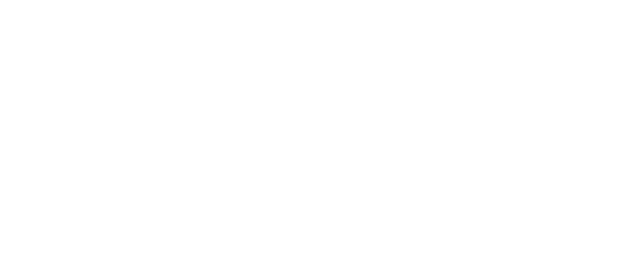
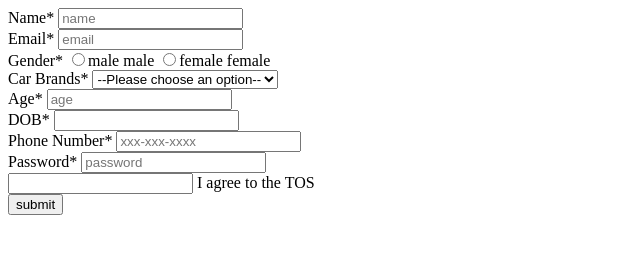
Before and after one commit to acciojob/signup-form-car-mahendrajat1996, a website: page main.html in a window 1280 px wide. Shown: the whole page, without its empty margins (0-640 px from the left). Drawn offline with Linux system fonts and the light colour scheme.

Commit message:
created a submission

```diff
--- a/main.html
+++ b/main.html
@@ -8,6 +8,59 @@
 
 <body>
 	<!-- the entire body must be written by student -->
+	<form method="post">
+     <diV>
+    <label form="name*">Name*</label>
+   <input type="text" name="name*" id="name" placeholder="name" required>
+	 </diV>
+   <div>
+<label form="Email*">Email*</label>
+   <input type="Email**" name="name" id="email*" placeholder="email" required>
+ </div>
+   <div>
+       <label form="Gender*">Gender*</label>
+		<input type ="radio" name="gender*" id="gender_m*" required>male
+	   <lable for ="gender_m">male</lable>
+	   <input type="radio" name="gender*" id="gender_f*" required>female
+	   <lable for="gender_f">female</lable>
+	</div>
+		<div>
+			<lable for="car*"> Car Brands*</lable>
+			<select id="cars"required>
+			<option  value="" disabled selected>--Please choose an option--</option>
+				<option value="bmw">BMW</option>
+				<option value="audi" >Audi</option>
+				<option value="mercedez" >Mercedez</option>
+			</select>
+		</div>
+		<div>
+     <lable form="age*">Age*</lable>
+	<input type="number*" id="age*" placeholder="age"required>
+	</div>
+		<div>
+ <lable form="dob*">DOB*</lable>
+		<input type="date*" id="dob*"required>
+		</div>
+		<div>
+ <lable form="tel*">Phone Number*</lable>
+<input type="tel*" id="tel*" placeholder="xxx-xxx-xxxx">
+		</div>
+<div>
+ <lable form="Password*">Password*</lable>
+	<input type="Password*"  id="password*" placeholder="password"required>
+</div>
+		<div>
+  <input type="checkbox*" id="tos*"required>
+ <label for="tos*">I agree to the TOS</label>
+		</div>
+		<div>
+			<button type="submit">submit</button>
+		</div>
+		<div>
+
+		</div>
+
+	</form>
     <script type="text/javascript" src="./script.js">
 </script>
 
```
